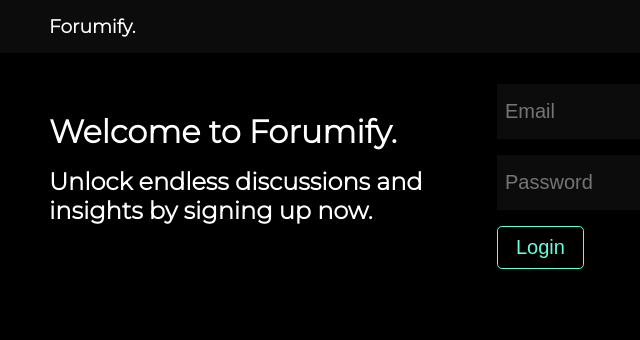
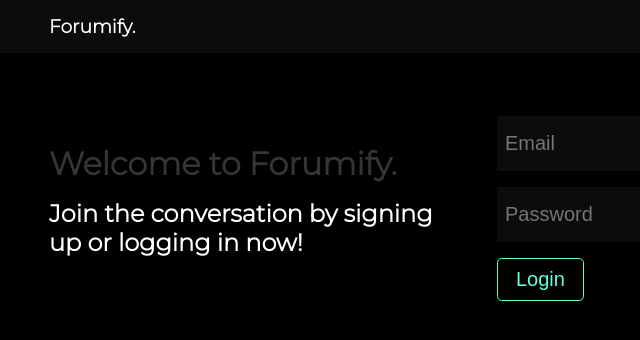
Before and after one commit to Shkurtevski/Forumify, a Next.js app: page / in a window 1280 px wide. Shown: the top 340 px of the page, without its empty margins (143-783 px from the left). Built offline with nearby package versions, Linux system fonts and the light colour scheme.

Commit message:
update document

```diff
--- a/app/css/abstracts/_variables.scss
+++ b/app/css/abstracts/_variables.scss
@@ -30,6 +30,7 @@ $text-transform-uppercase:   uppercase;
 
 // Color settings
 $text-color-primary:         #fff;
+$text-color-secondary:       #353535;
 
 // Background Colors
 $background-color-primary:     #000;
--- a/app/css/components/_home.scss
+++ b/app/css/components/_home.scss
@@ -6,19 +6,30 @@
   .wrapper {
     @extend %d-flex-center;
     flex-wrap: wrap;
+    margin-top: 2rem;
     .text-content {
-      h1,
+      padding-right: 2rem;
+      h1 {color: var.$text-color-secondary;}
+
       h2 {
         color: var.$text-color-primary;
       }
+      h2 {
+        margin-bottom: 2rem;
+      }
     }
     .text-content,
-    .login {
+    .login-register-wrapper {
       width: 100%;
     }
     @include mix.tablet-styles {
+      .text-content {
+        h2 {
+          margin-bottom: 1rem;
+        }
+      }
       .text-content,
-      .login {
+      .login-register-wrapper {
         width: 50%;
       }
     }
--- a/app/css/global.css
+++ b/app/css/global.css
@@ -101,18 +101,30 @@ span {
 
 .home .wrapper {
   flex-wrap: wrap;
+  margin-top: 2rem;
 }
-.home .wrapper .text-content h1,
+.home .wrapper .text-content {
+  padding-right: 2rem;
+}
+.home .wrapper .text-content h1 {
+  color: #353535;
+}
 .home .wrapper .text-content h2 {
   color: #fff;
 }
+.home .wrapper .text-content h2 {
+  margin-bottom: 2rem;
+}
 .home .wrapper .text-content,
-.home .wrapper .login {
+.home .wrapper .login-register-wrapper {
   width: 100%;
 }
 @media (min-width: 768px) {
+  .home .wrapper .text-content h2 {
+    margin-bottom: 1rem;
+  }
   .home .wrapper .text-content,
-  .home .wrapper .login {
+  .home .wrapper .login-register-wrapper {
     width: 50%;
   }
 }
--- a/app/page.tsx
+++ b/app/page.tsx
@@ -8,9 +8,9 @@ const Home: NextPage = async () => {
       <div className="wrapper">
         <div className="text-content">
           <h1>Welcome to Forumify.</h1>
-          <h2>Unlock endless discussions and insights by signing up now.</h2>
+          <h2>Join the conversation by signing up or logging in now!</h2>
         </div>
-        <div className="login">
+        <div className="login-register-wrapper">
           <Login />
         </div>
       </div>
```
Also changed, not shown: app/images/Generate a visu aaa19c6d-473b-49d5-a1ac-a1c898d210ec.png (added), 1 other file (tests, documents, lock files or other folders).
